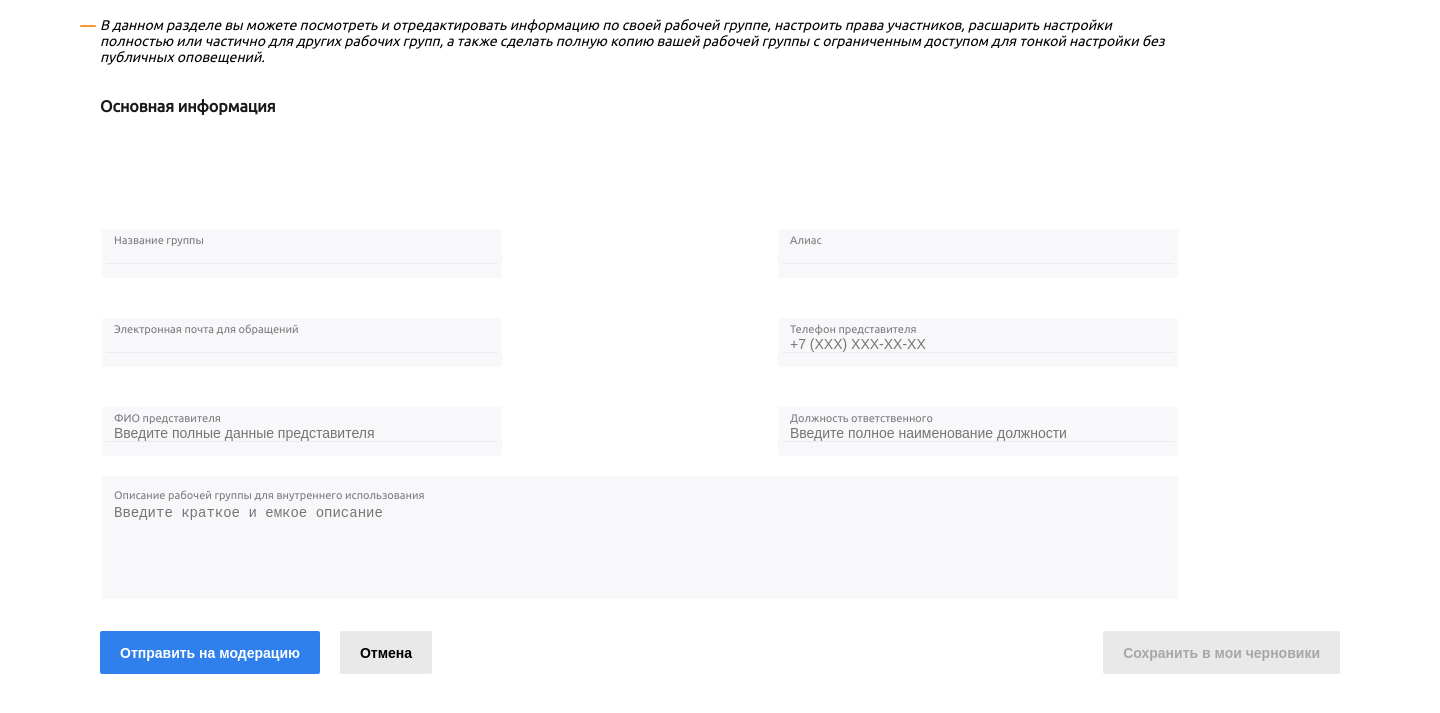
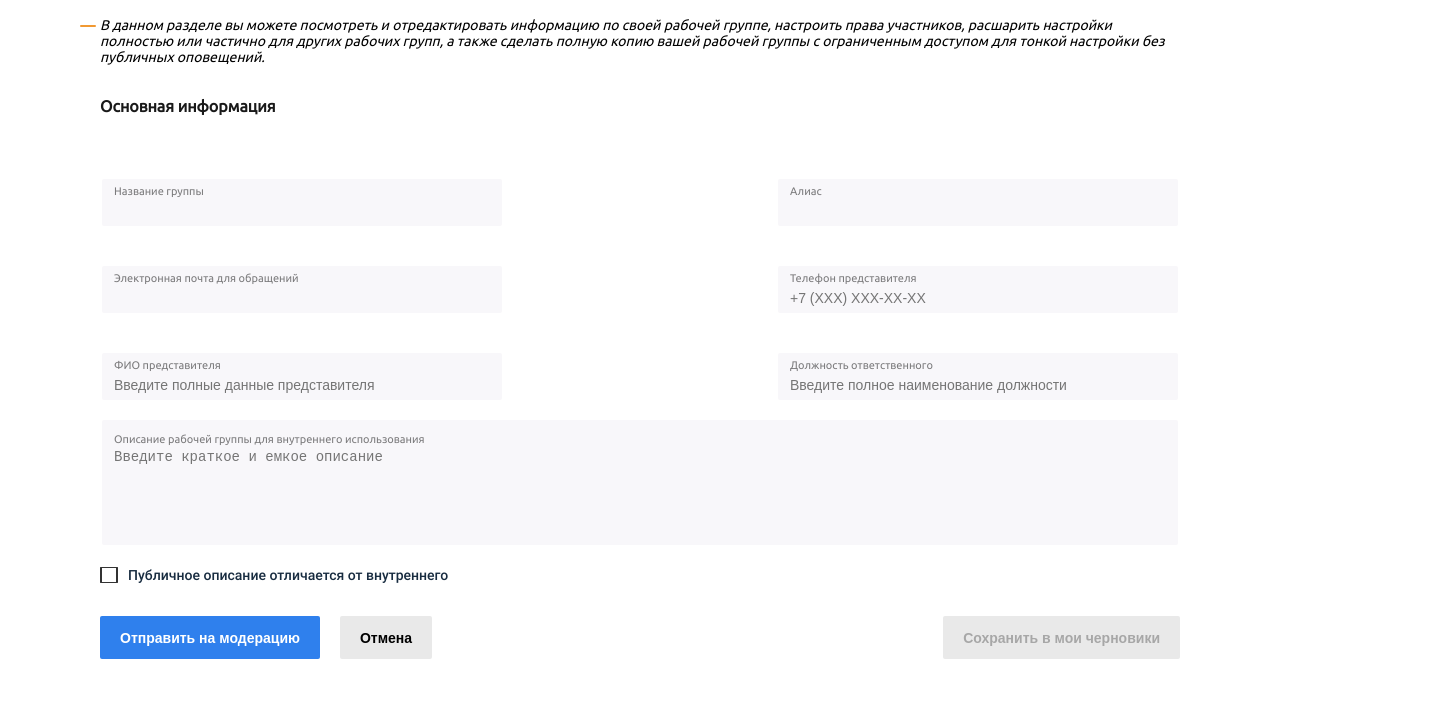
Before and after one commit to Sid-inc/MONQTest, a website: page index.html in a window 1280 px wide. Shown: the part 71-784 px from the top of the page, 1440 px wide, since content can reach past the window. Drawn offline with Linux system fonts and the light colour scheme.

Commit message:
Ещё 1 вариант скрола, в инпутах флекс, PP инпутов, ховер инпутов

```diff
--- a/index.html
+++ b/index.html
@@ -32,37 +32,37 @@
             <form action="#" class="group-info__form" name="form-data">
                 <ul class="group-info__list">
                     <li class="group-info__item">
-                        <label class="group-info__label" for="group-name">Название группы</label><br>
+                        <label class="group-info__label" for="group-name">Название группы</label>
                         <input class="group-info__input" type="text" name="group-name" id="group-name">
                     </li>
                     <li class="group-info__item">
-                        <label class="group-info__label" for="group-alias">Алиас</label><br>
+                        <label class="group-info__label" for="group-alias">Алиас</label>
                         <input class="group-info__input" type="text" name="group-alias" id="group-alias">
                     </li>
                     <li class="group-info__item">
                         <label class="group-info__label" for="group-email">Электронная почта для
-                            обращений</label><br>
+                            обращений</label>
                         <input class="group-info__input" type="text" name="group-email" id="group-email">
                     </li>
                     <li class="group-info__item">
-                        <label class="group-info__label" for="group-phone">Телефон представителя</label><br>
+                        <label class="group-info__label" for="group-phone">Телефон представителя</label>
                         <input class="group-info__input" type="tel" name="group-phone" id="group-phone"
                             placeholder="+7 (XXX) XXX-XX-XX">
                     </li>
                     <li class="group-info__item">
-                        <label class="group-info__label" for="group-fio">ФИО представителя</label><br>
+                        <label class="group-info__label" for="group-fio">ФИО представителя</label>
                         <input class="group-info__input" type="text" name="group-fio" id="group-fio"
                             placeholder="Введите полные данные представителя">
                     </li>
                     <li class="group-info__item">
-                        <label class="group-info__label" for="group-owner">Должность ответственного</label><br>
+                        <label class="group-info__label" for="group-owner">Должность ответственного</label>
                         <input class="group-info__input" type="text" name="group-owner" id="group-owner"
                             placeholder="Введите полное наименование должности">
                     </li>
                 </ul>
                 <div class="group-info__desc-wrapper">
                     <label class="group-info__desc-label" for="desc">Описание рабочей группы для внутреннего
-                        использования</label><br>
+                        использования</label>
                     <textarea class="group-info__desc" name="desc" id="desc" cols="30" rows="6"
                         placeholder="Введите краткое и емкое описание">Lorem ipsum dolor sit amet, consectetur adipiscing elit, sed do eiusmod tempor incididunt ut labore et dolore magna aliqua. Ut enim ad minim veniam, quis nostrud exercitation ullamco laboris nisi ut aliquip ex ea commodo consequat. Duis aute irure dolor in reprehenderit in voluptate velit esse cillum dolore eu fugiat nulla pariatur. Excepteur sint occaecat cupidatat non proident, sunt in culpa qui officia deserunt mollit anim id est laborum. Lorem ipsum dolor sit amet, consectetur adipiscing elit, sed do eiusmod tempor incididunt ut labore et dolore magna aliqua. Ut enim ad minim veniam, quis nostrud exercitation ullamco laboris nisi ut aliquip ex ea commodo consequat. Duis aute irure dolor in reprehenderit in voluptate velit esse cillum dolore eu fugiat nulla pariatur. Excepteur sint occaecat cupidatat non proident, sunt in culpa qui officia deserunt mollit anim id est laborum</textarea>
                 </div>
--- a/js/app.js
+++ b/js/app.js
@@ -13,7 +13,10 @@ for (let i = 0; i < elements.length; i++) {
     } else {
       document.getElementById('desc-checkbox').removeAttribute('checked');
     }
+    //Show alert
     if (element.value) {
+      document.getElementsByClassName('main-header')[0].style.height = "270px";
+      document.getElementsByClassName('container')[0].style.marginTop = "320px";
       document.getElementById("alert").style.display = "";
       let counter = -499;
       let interval1 = setInterval(function () {
@@ -74,6 +77,7 @@ function spanShow(elem_id, element, elem_html) {
     span_for_elem.id = 'error_' + elem_id;
     span_for_elem.innerHTML = elem_html;
     element.parentNode.append(span_for_elem);
+    this.style.borderBottom = 'none';
   }
 }
 
@@ -168,27 +172,35 @@ document.getElementById('public-desc').onblur = function () {
 //Focus style
 document.getElementById('group-name').onfocus = function () {
   this.parentNode.classList.add('focused');
+  this.style.borderBottom = 'solid 1px rgba(0,0,0,.05)';
 };
 document.getElementById('group-alias').onfocus = function () {
   this.parentNode.classList.add('focused');
+  this.style.borderBottom = 'solid 1px rgba(0,0,0,.05)';
 };
 document.getElementById('group-email').onfocus = function () {
   this.parentNode.classList.add('focused');
+  this.style.borderBottom = 'solid 1px rgba(0,0,0,.05)';
 };
 document.getElementById('group-phone').onfocus = function () {
   this.parentNode.classList.add('focused');
+  this.style.borderBottom = 'solid 1px rgba(0,0,0,.05)';
 };
 document.getElementById('group-fio').onfocus = function () {
   this.parentNode.classList.add('focused');
+  this.style.borderBottom = 'solid 1px rgba(0,0,0,.05)';
 };
 document.getElementById('group-owner').onfocus = function () {
   this.parentNode.classList.add('focused');
+  this.style.borderBottom = 'solid 1px rgba(0,0,0,.05)';
 };
 document.getElementById('desc').onfocus = function () {
   this.parentNode.classList.add('focused');
+  this.style.borderBottom = 'solid 1px rgba(0,0,0,.05)';
 };
 document.getElementById('public-desc').onfocus = function () {
   this.parentNode.classList.add('focused');
+  this.style.borderBottom = 'solid 1px rgba(0,0,0,.05)';
 };
 
 //Btn Send
@@ -202,6 +214,8 @@ document.getElementById('btn-send').onclick = function () {
       clearInterval(intervalHide);
     };
   }, 1);
+  document.getElementsByClassName('main-header')[0].style.height = "210px";
+      document.getElementsByClassName('container')[0].style.marginTop = "210px";
 }
 
 //check box
--- a/sass/style.scss
+++ b/sass/style.scss
@@ -1,10 +1,10 @@
 $main-width: 1240px;
 
 @mixin center (){
-  max-width: $main-width;
+  //max-width: $main-width;
   padding-right: 100px;
   padding-left: 100px;
-  margin: 0 auto;
+  //margin: 0 auto;
 }
 
 @font-face {
@@ -33,14 +33,15 @@ html{
 
 body {
   font-family: Ubuntu, sans-serif;
-  min-height: 600px;
-  height: 100vh;
-  display: grid;
-  grid-template-rows: 260px 1fr 130px;
 }
 
 .main-header {
   @include center();
+  position: fixed;
+  top: 0;
+  left: 0;
+  right: 0;
+  height: 210px;
   margin-top: 40px;
 }
 
@@ -72,7 +73,14 @@ body {
 
 .container {
   @include center();
-  overflow: auto;
+  position: fixed;
+  left: 0;
+  right: 0;
+  top: 0;
+  bottom: 0;
+  overflow-y: auto;
+  margin-top: 210px;
+  margin-bottom: 145px;
 }
 
 .main-header__sub-title {
@@ -122,13 +130,22 @@ body {
 
 .group-info__item {
   position: relative;
-  display: block;
+  display: flex;
+  flex-direction: column;
+  align-items: flex-start;
+  justify-content: flex-start;
   list-style: none;
   width: 392px;
   background: #F8F7FA;
   border-radius: 2px;
   padding: 0px 4px 7px 4px;
   margin-top: 40px;
+  &:hover{
+    background: #F1F5F9;
+  }
+  &:hover > input {
+    background: #F1F5F9;
+  }
 }
 
 .focused {
@@ -184,17 +201,17 @@ body {
   line-height: 13px;
   opacity: 0.5;
   padding-left: 8px;
+  padding-top: 6px;
 }
 
 .group-info__input {
   display: block;
-  margin-bottom: 7px;
+  margin-top: 5px;
   font-size: 14px;
   line-height: 16px;
   width: calc(100% - 8px);
   background: #F8F7FA;
   border: none;
-  border-bottom: solid 1px rgba(0, 0, 0, 0.05);
   padding-left: 8px;
   outline: none;
 }
@@ -254,7 +271,11 @@ body {
 
 .main-footer {
   @include center();
-  width: 100%;
+  position: fixed;
+  left: 0;
+  right: 0;
+  bottom: 0;
+  height: 145px;
 }
 
 .buttons_list {
--- a/styles/main.css
+++ b/styles/main.css
@@ -19,19 +19,16 @@ html {
   height: 100%
 }
 body {
-  font-family: Ubuntu,sans-serif;
-  min-height: 600px;
-  height: 100vh;
-  display: -ms-grid;
-  display: grid;
-  -ms-grid-rows: 260px 1fr 130px;
-  grid-template-rows: 260px 1fr 130px
+  font-family: Ubuntu,sans-serif
 }
 .main-header {
-  max-width: 1240px;
   padding-right: 100px;
   padding-left: 100px;
-  margin: 0 auto;
+  position: fixed;
+  top: 0;
+  left: 0;
+  right: 0;
+  height: 210px;
   margin-top: 40px
 }
 .main-header__title {
@@ -58,11 +55,16 @@ body {
   border-radius: 2px
 }
 .container {
-  max-width: 1240px;
   padding-right: 100px;
   padding-left: 100px;
-  margin: 0 auto;
-  overflow: auto
+  position: fixed;
+  left: 0;
+  right: 0;
+  top: 0;
+  bottom: 0;
+  overflow-y: auto;
+  margin-top: 210px;
+  margin-bottom: 145px
 }
 .main-header__sub-title {
   font-weight: 600;
@@ -117,13 +119,31 @@ body {
 }
 .group-info__item {
   position: relative;
-  display: block;
+  display: -webkit-box;
+  display: -ms-flexbox;
+  display: flex;
+  -webkit-box-orient: vertical;
+  -webkit-box-direction: normal;
+  -ms-flex-direction: column;
+  flex-direction: column;
+  -webkit-box-align: start;
+  -ms-flex-align: start;
+  align-items: flex-start;
+  -webkit-box-pack: start;
+  -ms-flex-pack: start;
+  justify-content: flex-start;
   list-style: none;
   width: 392px;
   background: #f8f7fa;
   border-radius: 2px;
   padding: 0 4px 7px 4px;
   margin-top: 40px
+}
+.group-info__item:hover {
+  background: #f1f5f9
+}
+.group-info__item:hover > input {
+  background: #f1f5f9
 }
 .focused {
   background: #fff;
@@ -176,17 +196,17 @@ body {
   font-size: 11px;
   line-height: 13px;
   opacity: .5;
-  padding-left: 8px
+  padding-left: 8px;
+  padding-top: 6px
 }
 .group-info__input {
   display: block;
-  margin-bottom: 7px;
+  margin-top: 5px;
   font-size: 14px;
   line-height: 16px;
   width: calc(100% - 8px);
   background: #f8f7fa;
   border: none;
-  border-bottom: solid 1px rgba(0,0,0,.05);
   padding-left: 8px;
   outline: 0
 }
@@ -236,11 +256,13 @@ body {
   background: url(../images/checkbox-checked.svg) no-repeat left center
 }
 .main-footer {
-  max-width: 1240px;
   padding-right: 100px;
   padding-left: 100px;
-  margin: 0 auto;
-  width: 100%
+  position: fixed;
+  left: 0;
+  right: 0;
+  bottom: 0;
+  height: 145px
 }
 .buttons_list {
   display: -webkit-box;
```
Also changed, not shown: js/script.js (+14 -0 lines).
